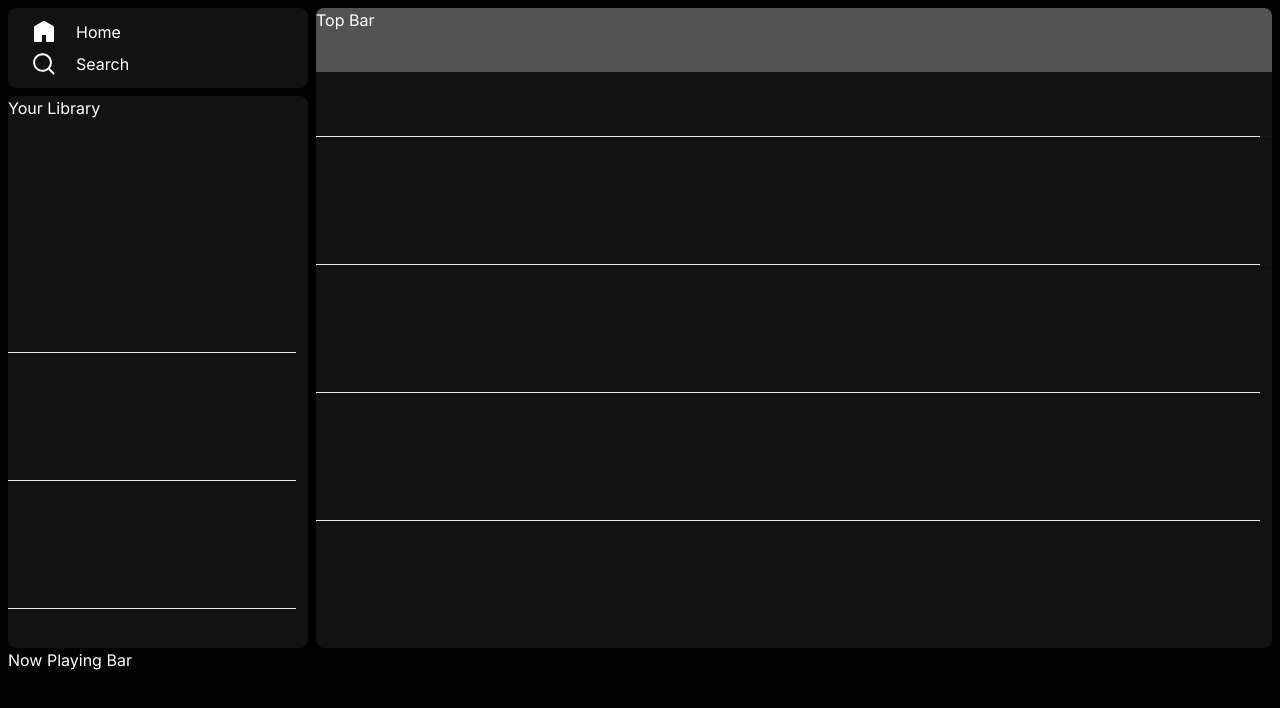
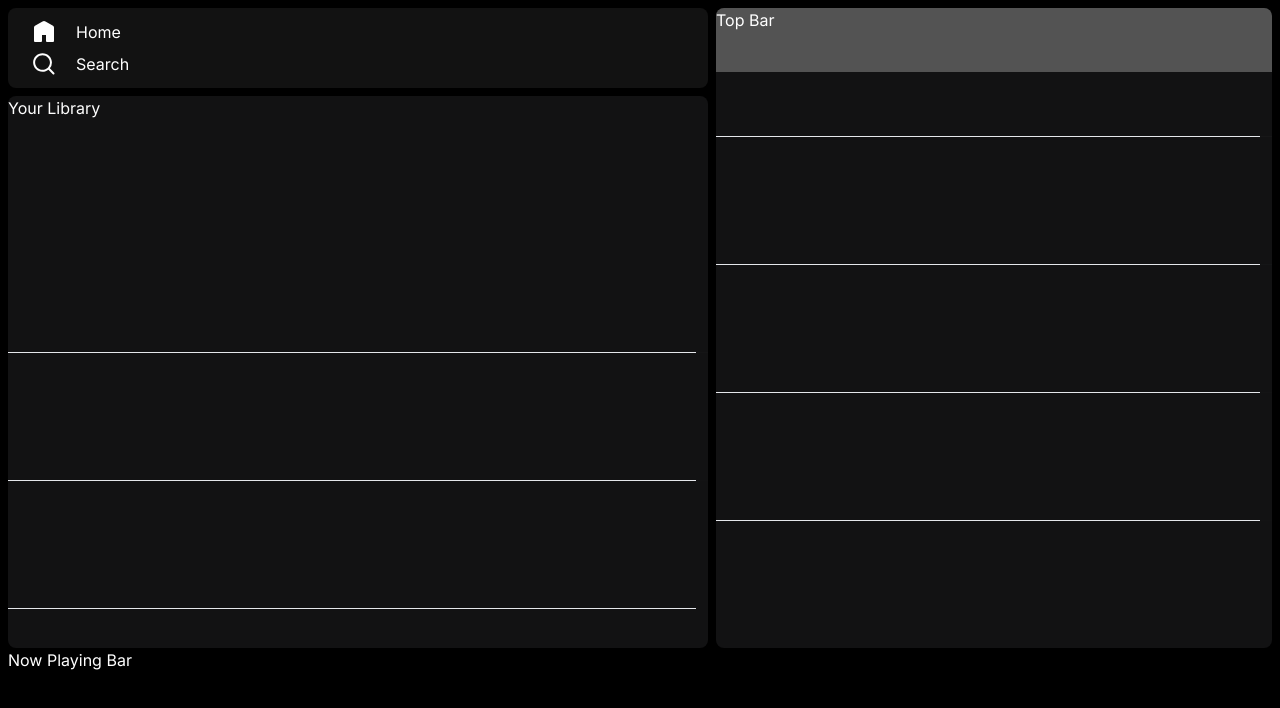
Before and after one commit to RaymarMonte/Spotify-Clone, a Next.js app: page / in a window 1280 px wide. Shown: the top 708 px of the page. Built offline with nearby package versions, Linux system fonts and the light colour scheme.

Commit message:
Moved divider movement handling to SplitPane caller

```diff
--- a/src/components/dashboard.tsx
+++ b/src/components/dashboard.tsx
@@ -1,17 +1,24 @@
+'use client'
+
 import { SideBar } from "./side-bar/side-bar"
 import { MainView } from "./main-view/main-view"
-import SplitPane from "./split-pane"
+import SplitPane from "./split-pane/split-pane"
+import { useState } from "react";
 
 export function Dashboard() {
+
+    const [dividerXPosInPX, setDividerXPosInPX] = useState(700);
+
+    function moveDivider(clientX: number) {
+        setDividerXPosInPX(clientX);
+    }
+
     return (
         <SplitPane
-            first={
-                <SideBar />
-            }
-            second={
-                <MainView />
-            }
-            firstMinSizeInPX={280}
+            first={<SideBar />}
+            second={<MainView />}
+            moveDivider={moveDivider}
+            dividerXPosInPX={dividerXPosInPX}
         />
     )
 }
--- /dev/null
+++ b/src/components/split-pane/split-pane-rules.tsx
@@ -0,0 +1,3 @@
+export default interface SplitPaneRules {
+
+}
--- a/src/components/split-pane.tsx
+++ b/src/components/split-pane/split-pane.tsx
@@ -1,42 +1,41 @@
-'use client'
-
 import { useState } from "react";
 
 export default function SplitPane({
-    first, second, firstMinSizeInPX = 0
+    first, second, moveDivider, dividerXPosInPX
 }: {
     first: React.ReactNode,
     second: React.ReactNode,
-    firstMinSizeInPX?: number,
+    moveDivider: (clientX: number) => void;
+    dividerXPosInPX: number;
 }) {
     const [isMouseDown, setIsMouseDown] = useState(false);
-    const [firstPaneBasis, setFirstPaneBasis] = useState('');
 
     function handleDividerMouseDown(event: React.MouseEvent) {
         setIsMouseDown(true);
     }
 
+    function handleDividerMouseUp(event: React.MouseEvent) {
+        setIsMouseDown(false);
+    }
+
     function handleDividerMove(event: React.MouseEvent) {
         if (isMouseDown) {
-            const clientX = event.clientX;
-            const firstPaneBasis = firstMinSizeInPX > clientX ? firstMinSizeInPX : clientX;
-            setFirstPaneBasis(`${firstPaneBasis}px`);
+            moveDivider(event.clientX);
+            // const clientX = event.clientX;
+            // const firstPaneBasis = firstMinSizeInPX > clientX ? firstMinSizeInPX : clientX;
+            // setFirstPaneBasis(`${firstPaneBasis}px`);
         }
         else {
-            handleEndMove(event);
+            handleDividerMouseUp(event);
         }
-    }
-
-    function handleEndMove(event: React.MouseEvent) {
-        setIsMouseDown(false);
     }
 
     return (
         <div className="flex w-full h-full"
-            {...(isMouseDown && { onMouseMove: handleDividerMove, onMouseUp: handleEndMove })}
+            {...(isMouseDown && { onMouseMove: handleDividerMove, onMouseUp: handleDividerMouseUp })}
         >
             <div className="grow shrink-0 basis-[300px] w-full"
-                style={firstPaneBasis ? { flexBasis: firstPaneBasis } : {}}
+                style={{flexBasis: `${dividerXPosInPX}px`}}
             >
                 {first}
             </div>
```
